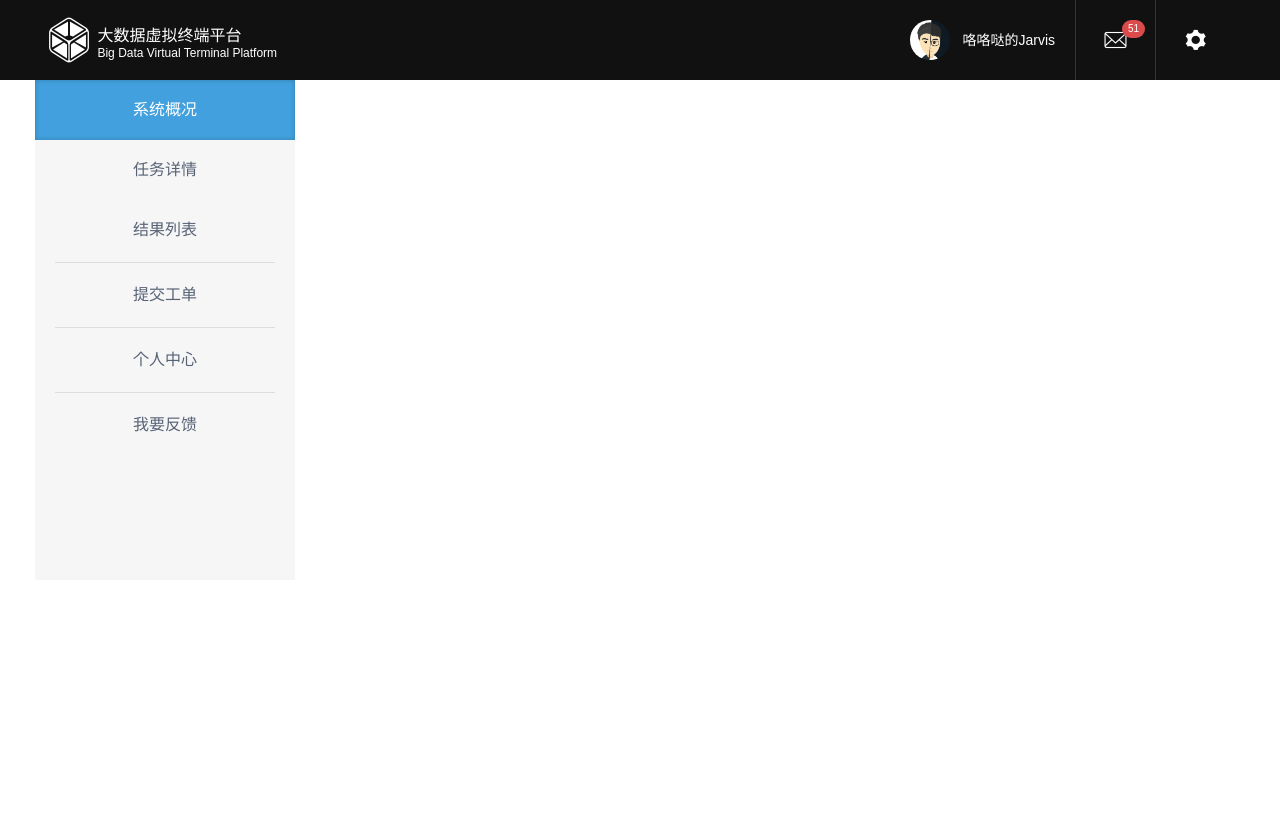
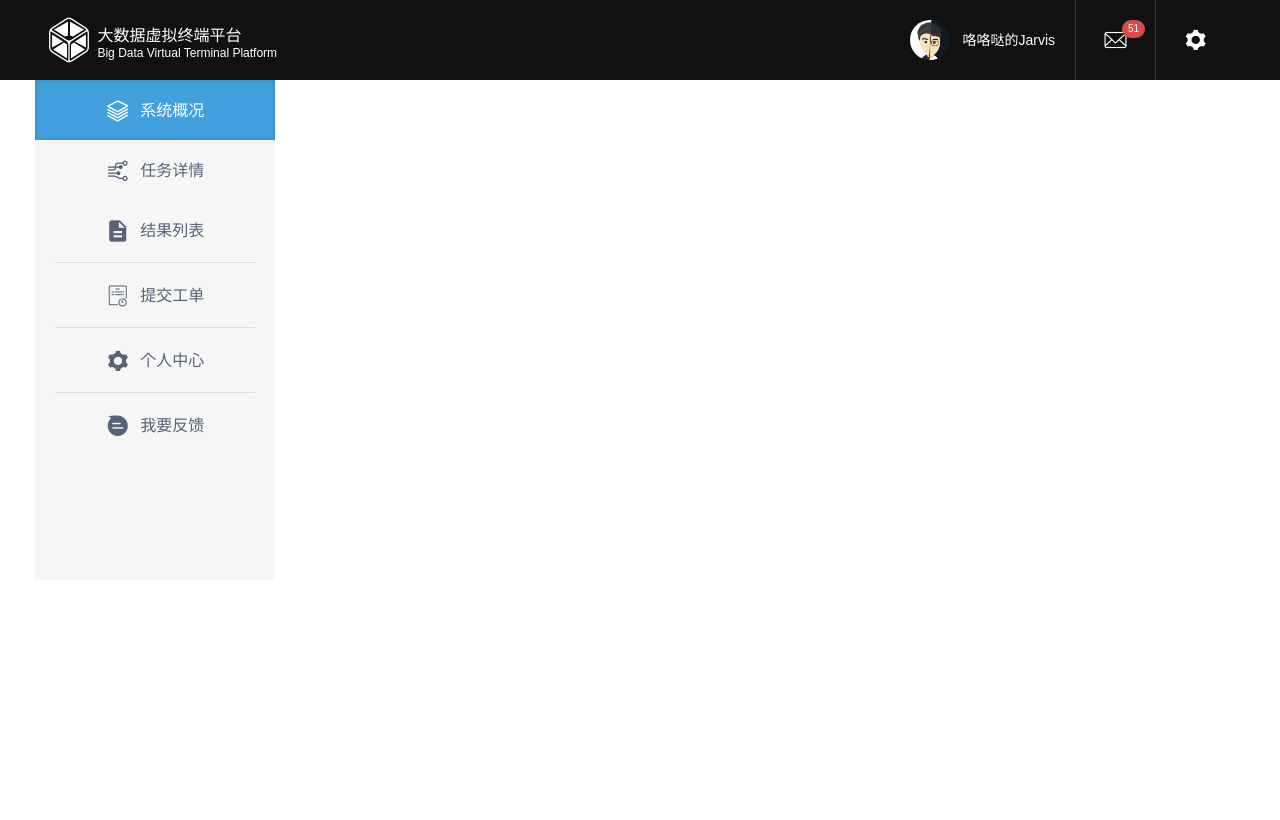
Before and after one commit to imzhangshirong/BDVTP, a PHP site: page /admin.html in a window 1280 px wide. Shown: the top 820 px of the page. Run offline with PHP 8.4, Linux system fonts and the light colour scheme.

Commit message:
增加管理列表图标

```diff
--- a/admin.html
+++ b/admin.html
@@ -34,15 +34,33 @@
         </div>
         <div id="admin_panel" class="center">
             <div id="admin_panel_menu">
-                <div class="menu admin_click seleted"><span>系统概况</span></div>
-                <div class="menu admin_click"><span>任务详情</span></div>
-                <div class="menu admin_click"><span>结果列表</span></div>
+                <div class="menu admin_click seleted">
+                    <span class="iconfont icon-gaikuang"></span>
+                    <span>系统概况</span>
+                </div>
+                <div class="menu admin_click">
+                    <span class="iconfont icon-renwu"></span>
+                    <span>任务详情</span>
+                </div>
+                <div class="menu admin_click">
+                    <span class="iconfont icon-jieguo"></span>
+                    <span>结果列表</span>
+                </div>
                 <div class="line"></div>
-                <div class="menu admin_click"><span>提交工单</span></div>
+                <div class="menu admin_click">
+                    <span class="iconfont icon-gongdan"></span>
+                    <span>提交工单</span>
+                    </div>
                 <div class="line"></div>
-                <div class="menu admin_click"><span>个人中心</span></div>
+                <div class="menu admin_click">
+                    <span class="iconfont icon-shezhi"></span>
+                    <span>个人中心</span>
+                    </div>
                 <div class="line"></div>
-                <div class="menu admin_click"><span>我要反馈</span></div>
+                <div class="menu admin_click">
+                    <span class="iconfont icon-fankui"></span>
+                    <span>我要反馈</span>
+                    </div>
             </div>
             <div id="admin_panel_operation"></div>
         </div>
--- a/css/admin.css
+++ b/css/admin.css
@@ -52,7 +52,7 @@
     position: relative;
 
 }
-.admin_click .iconfont{
+#admin_person .iconfont{
     font-size: 24px;
     color: #FFF;
     text-align: center;
@@ -94,7 +94,7 @@
     min-height: 800px;
 }
 #admin_panel_menu{
-    width: 260px;
+    width: 240px;
     min-height: 500px;
     padding-bottom: 40px;
     background-color: #f6f6f6;
@@ -106,20 +106,21 @@
     left: 0px;
     top: 0px;
     min-height: 500px;
-    margin-left:260px;
+    margin-left:240px;
     position: absolute;
 }
 #admin_panel_menu .admin_click::before{
     background-color:rgba(65, 160, 221,0.8);
 }
 .menu{
-    width: 260px;
+    width: 100%;
     height: 60px;
     line-height:60px;
     color: #586376;
     text-align: center;
     position: relative;
     overflow: hidden;
+    font-size: 16px;
 }
 .menu.seleted{
     color: #FFF;
@@ -130,8 +131,13 @@
     border-top:1px solid rgba(0,0,0,0.1);
     margin: 2px 20px;
 }
+.menu>.iconfont{
+    font-size: 24px;
+}
 .menu>span{
     position: relative;
+    vertical-align: middle;
+    padding: 3px;
 }
 .menu:hover{
     color: #FFF;
```
